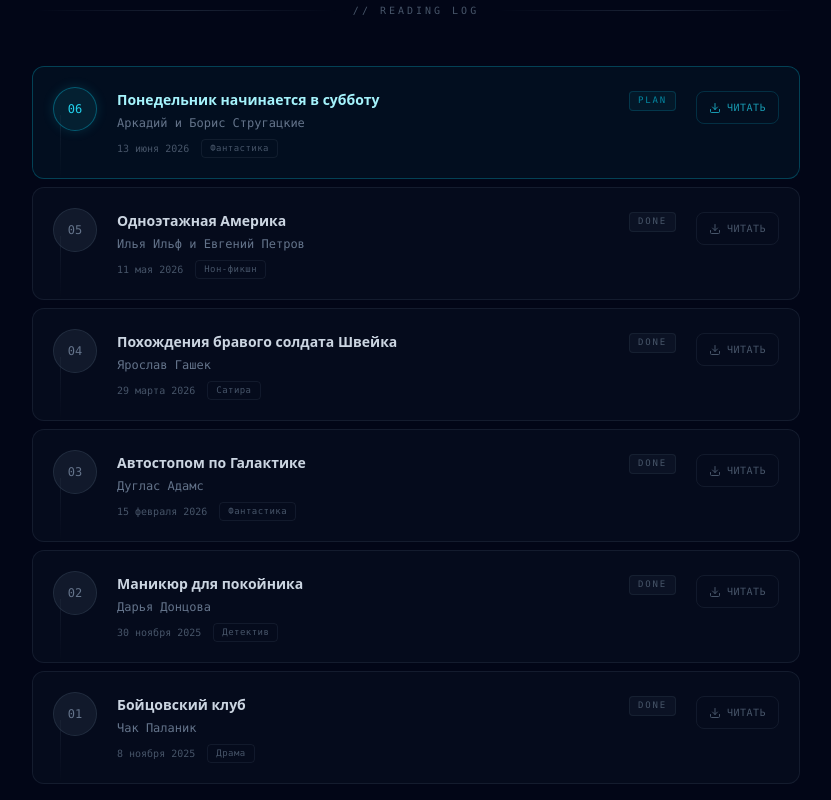
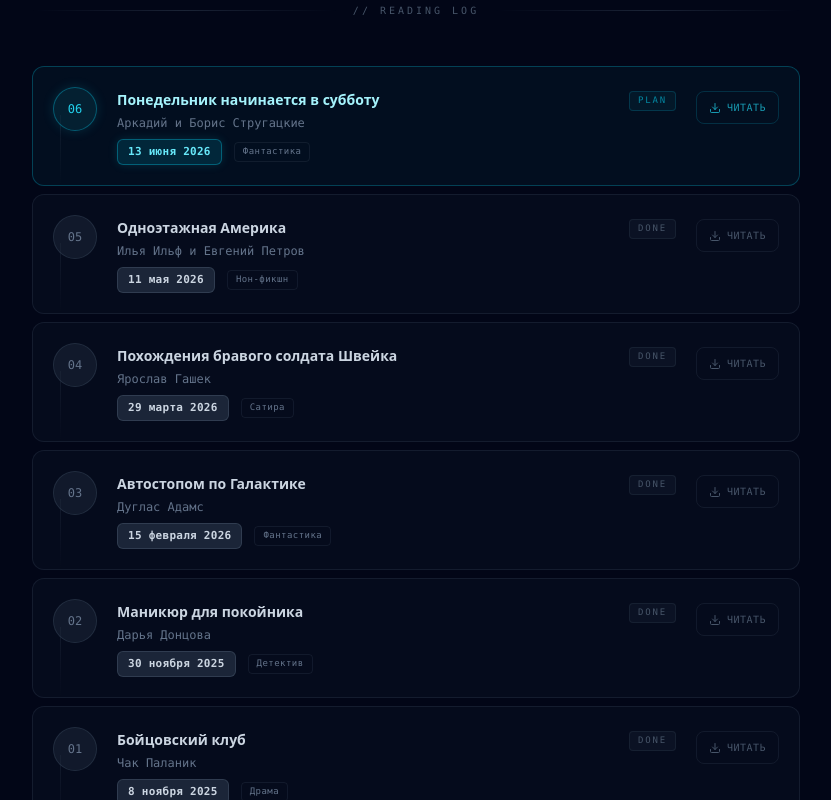
Before and after one commit to perryshe/dnd-club, a Next.js app: page /book-club in a window 1280 px wide. Shown: the part 900-1700 px from the top of the page, without its empty margins (224-1055 px from the left). Built offline with nearby package versions, Linux system fonts and the light colour scheme; no server answers.

Commit message:
dnd_develop_bookclub_dates_contrast

```diff
--- a/src/app/book-club/page.tsx
+++ b/src/app/book-club/page.tsx
@@ -170,10 +170,16 @@ export default function BookClubPage() {
                       {book.author}
                     </p>
                     <div className="flex items-center gap-3">
-                      <span className="text-[10px] text-slate-600 font-mono">
+                      <span className={`
+                        inline-flex items-center px-2.5 py-1 rounded-md text-[11px] font-mono font-semibold tracking-wide border
+                        ${book.status === "plan"
+                          ? "bg-cyan-500/15 border-cyan-500/40 text-cyan-300 shadow-[0_0_10px_rgba(34,211,238,.15)]"
+                          : "bg-slate-700/50 border-slate-600/50 text-slate-300"
+                        }
+                      `}>
                         {book.date}
                       </span>
-                      <span className="text-[9px] px-2 py-0.5 rounded border border-slate-700/30 text-slate-600 font-mono tracking-wider">
+                      <span className="text-[9px] px-2 py-0.5 rounded border border-slate-700/30 text-slate-500 font-mono tracking-wider">
                         {book.genre}
                       </span>
                     </div>
```
